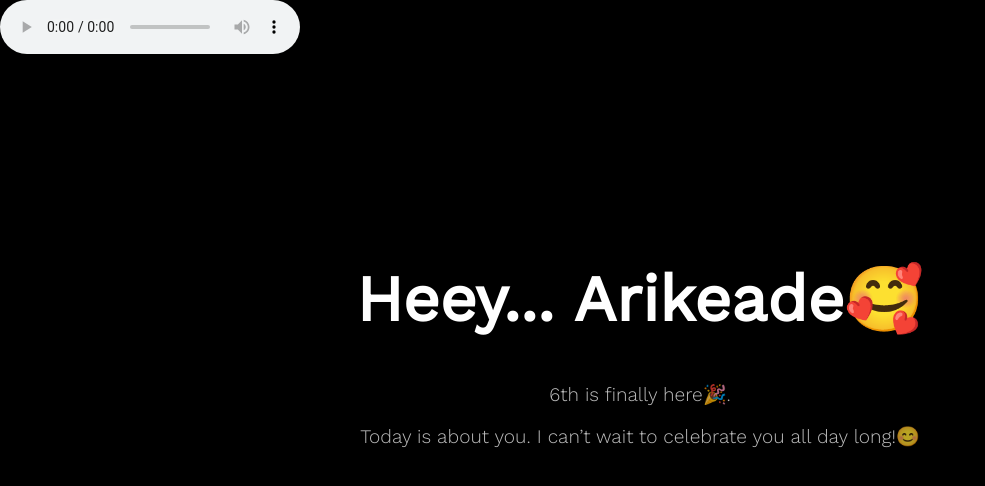
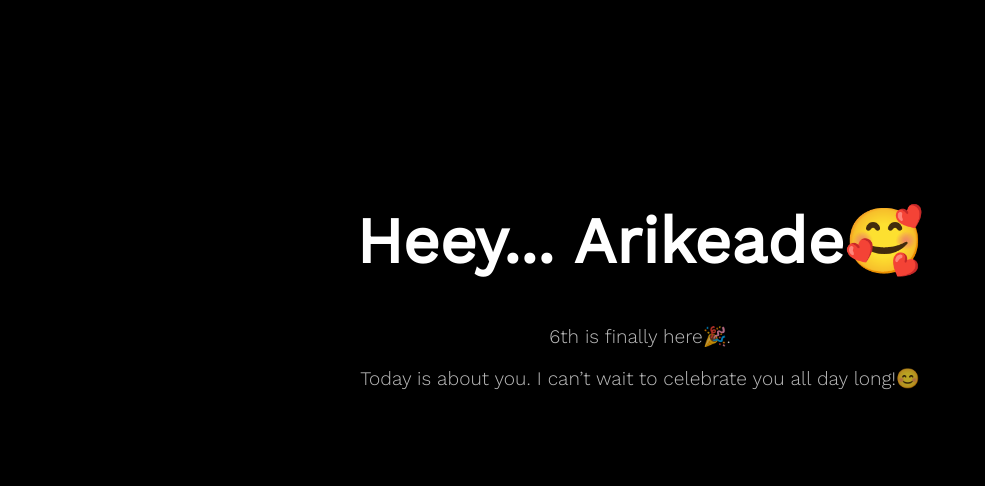
Before and after one commit to Haeyzed/arike-birthday-master, a website: page index.html in a window 1280 px wide. Shown: the whole page, without its empty margins (0-985 px from the left). Drawn offline with nearby package versions, Linux system fonts and the light colour scheme.

Commit message:
arikeade-birthday

```diff
--- a/index.html
+++ b/index.html
@@ -14,10 +14,7 @@
   </head>
 
   <body>
-    <audio controls autoplay>
-        <source src="mp3/birthday.mp3" type="audio/mpeg">
-    </audio>
-    <!-- <audio src="mp3/birthday.mp3" autoplay></audio> -->
+    <audio src="mp3/birthday.mp3" autoplay></audio>
     <div class="container">
       <div class="one">
         <h1 class="one">
```
